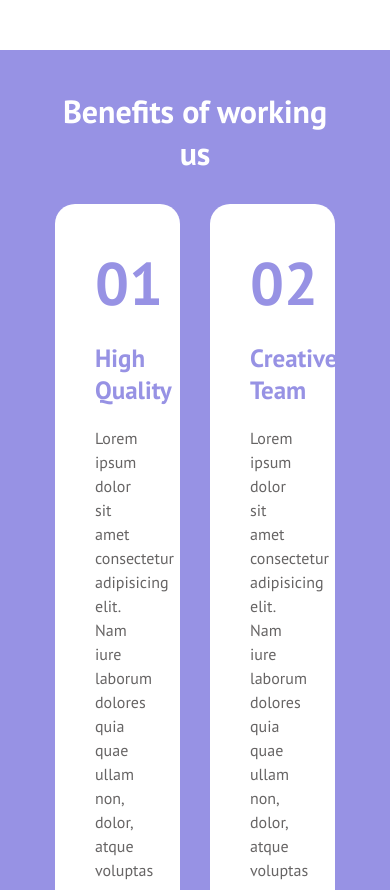
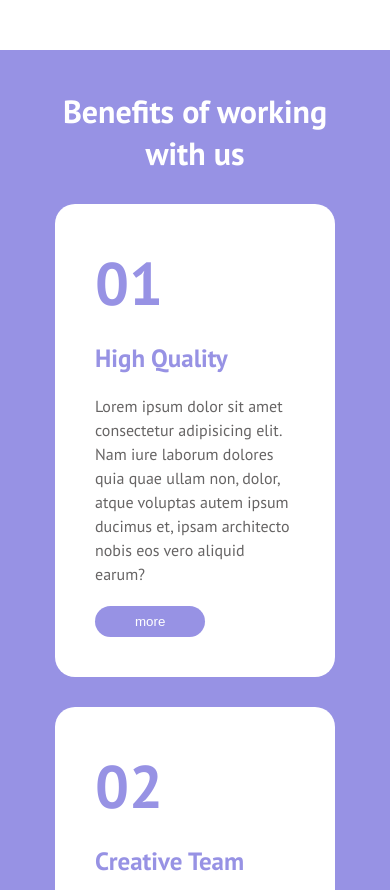
Before and after one commit to Francesco-Rianna/htmlcss-responsive-layout, a plain HTML site: page index.html in a window 390 px wide. Shown: the part 5242-6132 px from the top of the page. Drawn offline with Linux system fonts and the light colour scheme.

Commit message:
feat : added responsive for smartphone

```diff
--- a/index.html
+++ b/index.html
@@ -204,7 +204,7 @@
 
         <div class="section-benefit bg-violet">
             <div class="container">
-                <h1>Benefits of working us</h1>
+                <h1>Benefits of working with us</h1>
                 <div class="row">
 
                     <div class="col">
--- a/style.css
+++ b/style.css
@@ -498,4 +498,9 @@ header {
     .testimonial-text h4 {
         text-align: center;
     }
+
+
+    .section-benefit .col {
+        width: 100%;
+    }
 }
```
